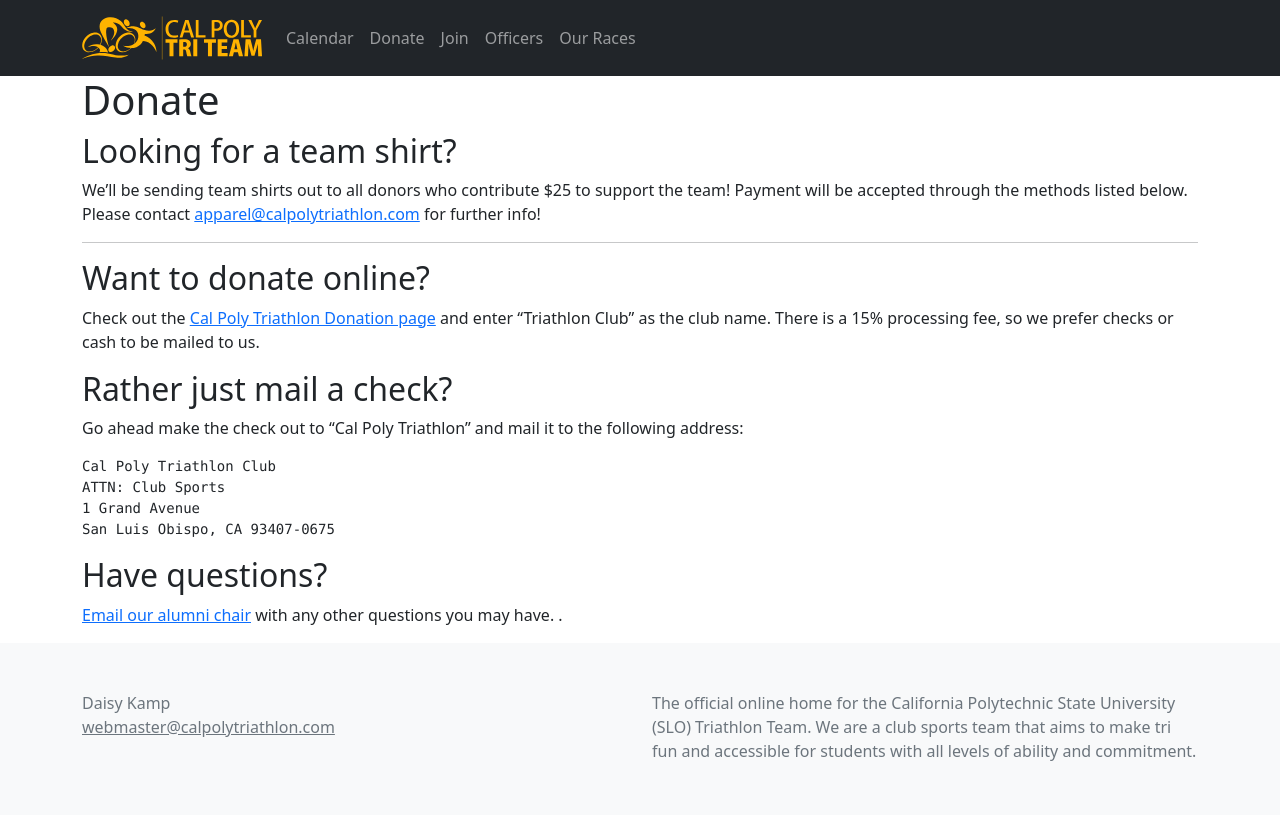
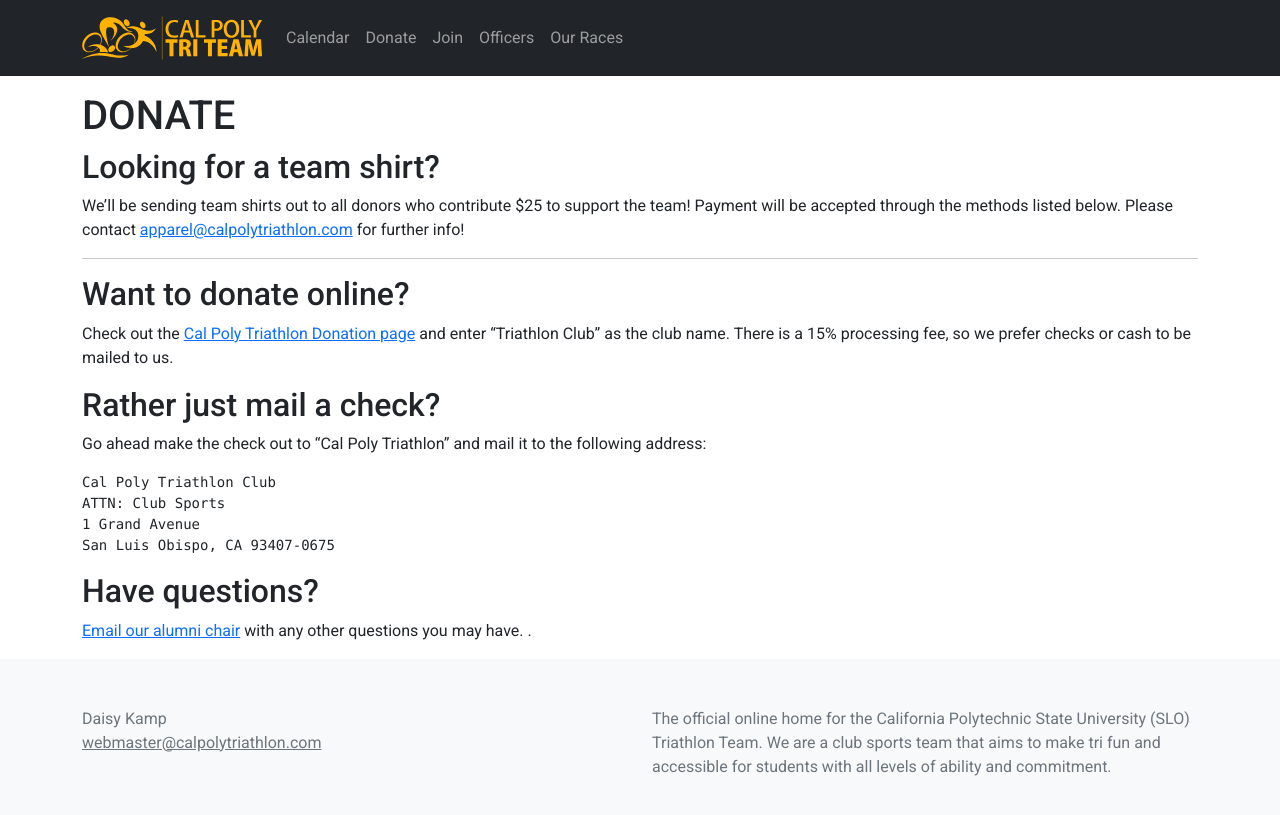
Before and after one commit to CalPolyTriathlon/calpolytriathlon, a Jekyll site: the page built from donate.md, in a window 1280 px wide. Shown: the top 815 px of the page. Built offline with Jekyll 4.4.1, drawn with Linux system fonts in a browser that asks for light colours.

Commit message:
cleanup fonts

```diff
--- a/_includes/head.html
+++ b/_includes/head.html
@@ -10,4 +10,7 @@
   <link rel="icon" type="image/png" sizes="32x32" href="{{ site.baseurl }}/favicon-32x32.png">
   <link rel="icon" type="image/png" sizes="16x16" href="{{ site.baseurl }}/favicon-16x16.png">
 
+  <link rel="preconnect" href="https://fonts.googleapis.com">
+  <link rel="preconnect" href="https://fonts.gstatic.com" crossorigin>
+  <link href="https://fonts.googleapis.com/css2?family=Roboto:ital,wght@0,400;0,500;0,700;1,400&display=swap" rel="stylesheet">
 </head>
--- a/_layouts/page.html
+++ b/_layouts/page.html
@@ -1,7 +1,7 @@
 ---
 layout: default
 ---
-<article class="container">
+<article class="container mt-3">
 
   <header class="post-header">
     <h1 class="post-title">{{ page.title | escape }}</h1>
--- a/_sass/bootstrap/_variables.scss
+++ b/_sass/bootstrap/_variables.scss
@@ -416,7 +416,7 @@
 
 // scss-docs-start font-variables
 // stylelint-disable value-keyword-case
-$font-family-sans-serif:      system-ui, -apple-system, "Segoe UI", Roboto, "Helvetica Neue", Arial, "Noto Sans", "Liberation Sans", sans-serif, "Apple Color Emoji", "Segoe UI Emoji", "Segoe UI Symbol", "Noto Color Emoji" !default;
+$font-family-sans-serif:      Roboto, "Helvetica Neue", Arial, "Noto Sans", "Liberation Sans", sans-serif, "Apple Color Emoji", "Segoe UI Emoji", "Segoe UI Symbol", "Noto Color Emoji" !default;
 $font-family-monospace:       SFMono-Regular, Menlo, Monaco, Consolas, "Liberation Mono", "Courier New", monospace !default;
 // stylelint-enable value-keyword-case
 $font-family-base:            var(--#{$variable-prefix}font-sans-serif) !default;
--- a/assets/css/style.scss
+++ b/assets/css/style.scss
@@ -16,3 +16,7 @@
     flex-basis: 1 1 100%;
     overflow: auto;
 }
+
+h1 {
+    text-transform: uppercase;
+}
--- a/calendar.html
+++ b/calendar.html
@@ -5,7 +5,7 @@
 ---
 
 <div id="myC" class="w-100 mb-3">
-<iframe src="https://calendar.google.com/calendar/embed?height=600&amp;wkst=1&amp;bgcolor=%23ffffff&amp;ctz=America%2FLos_Angeles&amp;src=MnJ2bmQ0aWVsZ2hucWk4bTNpOGRoMzFlcTBAZ3JvdXAuY2FsZW5kYXIuZ29vZ2xlLmNvbQ&amp;color=%23616161&amp;showTitle=0&amp;showPrint=0&amp;showTz=0&amp;showNav=0&amp;showCalendars=0&amp;mode=WEEK" style="border-width:0;" width="800" height="600" frameborder="0" scrolling="no" class="d-block mx-auto"></iframe>
+<iframe src="https://calendar.google.com/calendar/embed?height=600&amp;wkst=1&amp;bgcolor=%23ffffff&amp;ctz=America%2FLos_Angeles&amp;src=MnJ2bmQ0aWVsZ2hucWk4bTNpOGRoMzFlcTBAZ3JvdXAuY2FsZW5kYXIuZ29vZ2xlLmNvbQ&amp;color=%23616161&amp;showTitle=0&amp;showPrint=0&amp;showTz=0&amp;showNav=1&amp;showCalendars=0&amp;mode=WEEK" style="border-width:0;" width="800" height="600" frameborder="0" scrolling="no" class="d-block mx-auto"></iframe>
 </div>
 
 
```
